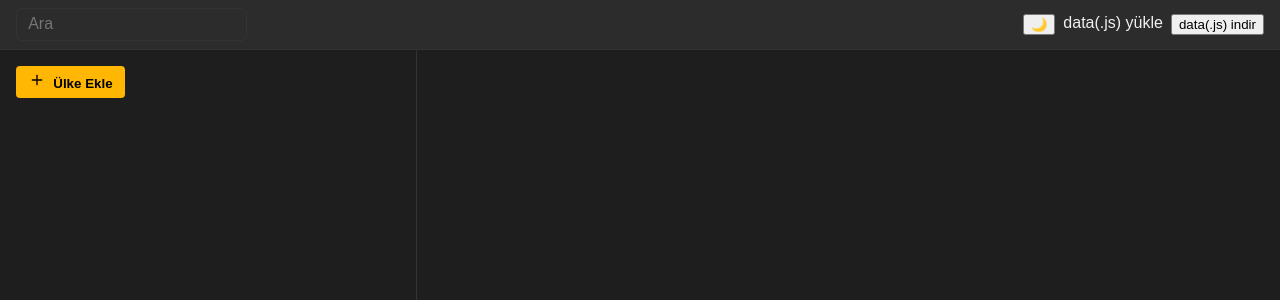
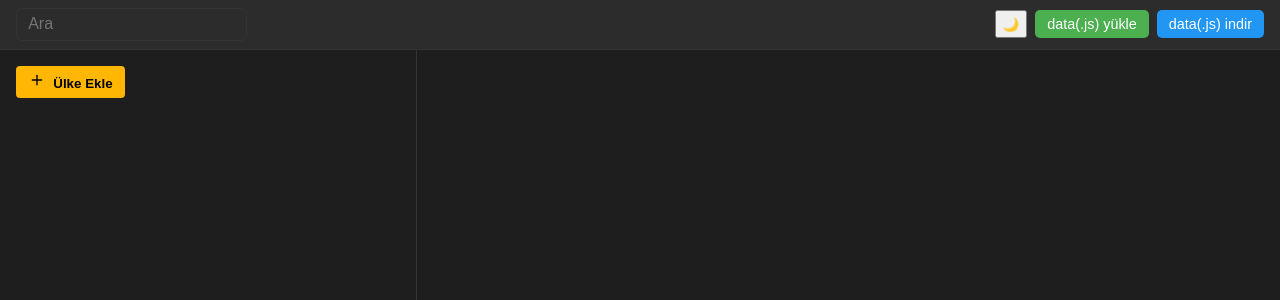
Before and after one commit to IIIArslan/data-edtor-jss, a React (Create React App) app: page / in a window 1280 px wide. Shown: the top 300 px of the page. Built offline with nearby package versions, Linux system fonts and the light colour scheme.

Commit message:
Update App.css

```diff
--- a/src/App.css
+++ b/src/App.css
@@ -49,6 +49,36 @@ body {
   border: none;
   cursor: pointer;
   color: var(--fg);
+}
+
+.buton-yukle {
+  background-color: #4caf50;
+  color: white;
+  padding: 6px 12px;
+  border: none;
+  border-radius: 5px;
+  cursor: pointer;
+  font-size: 0.9rem;
+  transition: background 0.3s;
+}
+
+.buton-yukle:hover {
+  background-color: #45a049;
+}
+
+.buton-indir {
+  background-color: #2196f3;
+  color: white;
+  padding: 6px 12px;
+  border: none;
+  border-radius: 5px;
+  cursor: pointer;
+  font-size: 0.9rem;
+  transition: background 0.3s;
+}
+
+.buton-indir:hover {
+  background-color: #1976d2;
 }
 
 .arama-kutusu {
@@ -132,3 +162,25 @@ body {
   align-items: center;
   margin-bottom: 0.3rem;
 }
+
+/* Yüklenen dosya adı paneli */
+.upload-status-panel {
+  font-size: 0.9rem;
+  background: var(--input-bg);
+  padding: 6px 10px;
+  margin-top: 6px;
+  border-radius: 6px;
+  border: 1px solid var(--border);
+  display: flex;
+  align-items: center;
+  gap: 0.5rem;
+}
+
+.upload-status-panel input {
+  font-size: 0.9rem;
+  padding: 2px 6px;
+  border-radius: 4px;
+  border: 1px solid var(--border);
+  background: var(--bg);
+  color: var(--fg);
+}
```
